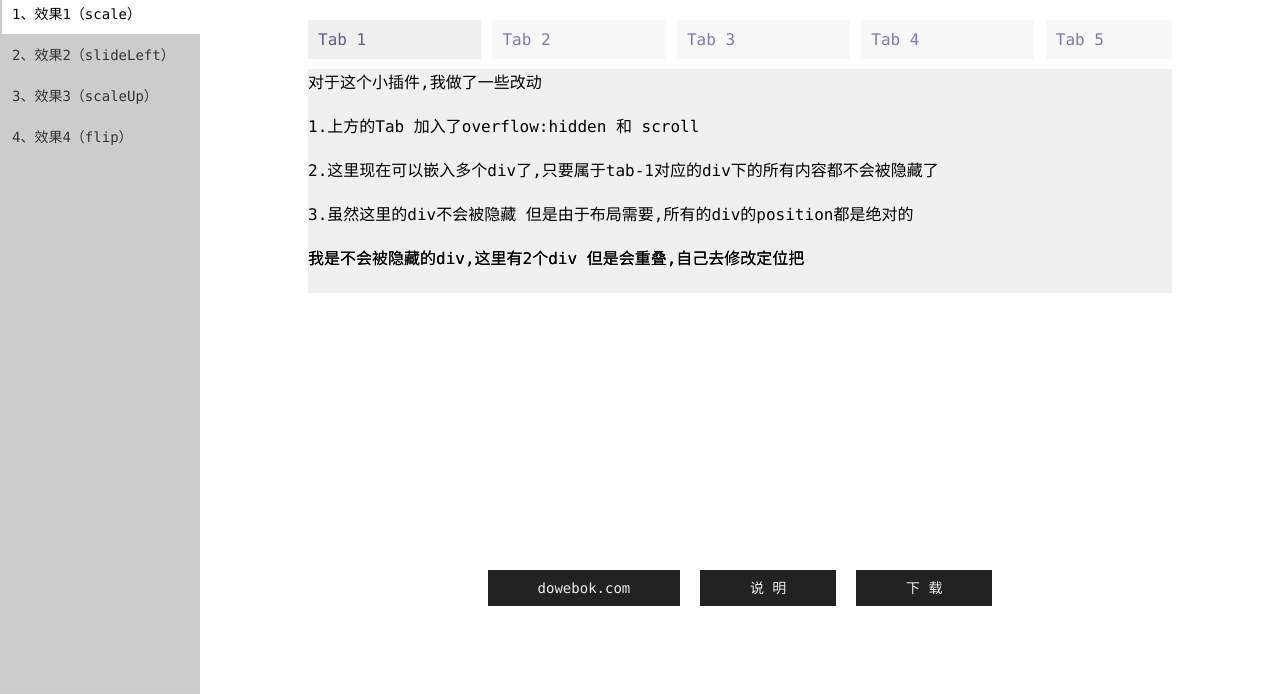
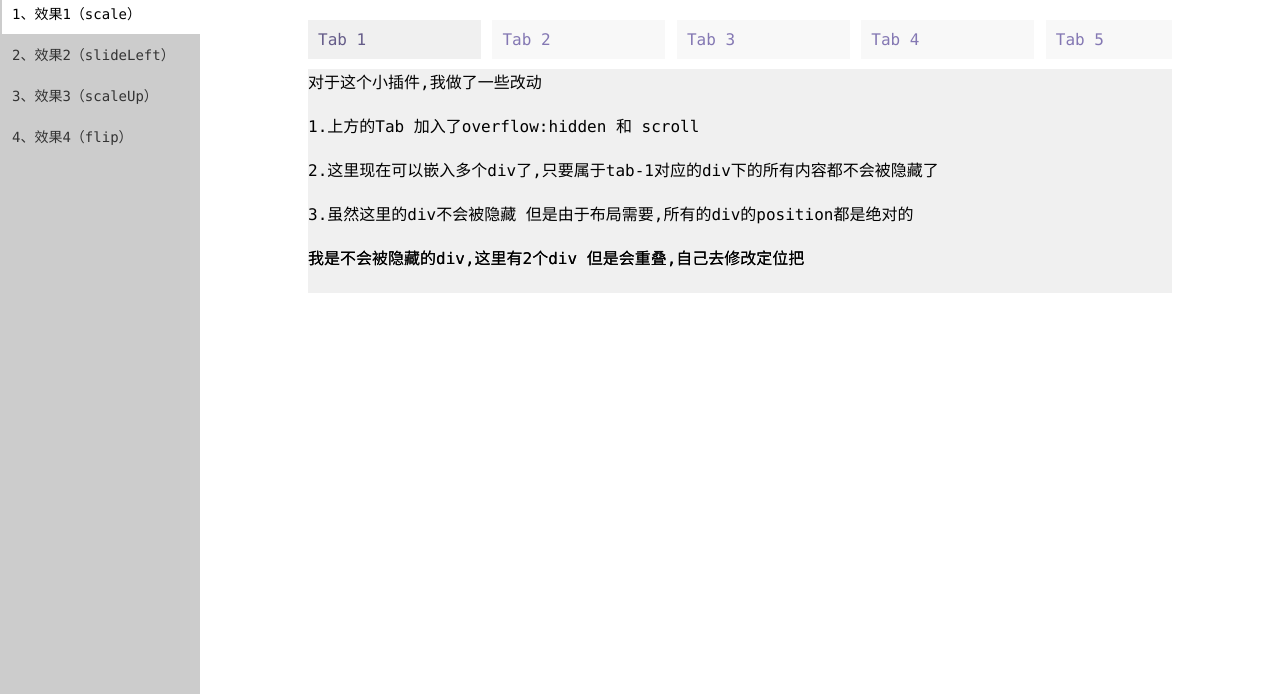
Before and after one commit to ReusLi/funnyPlugin-Css, a plain HTML site: page tabulous/index.html in a window 1280 px wide. Shown: the part 106-800 px from the top of the page. Drawn offline with Linux system fonts and the light colour scheme.

Commit message:
修改html代码

```diff
--- a/tabulous/index.html
+++ b/tabulous/index.html
@@ -61,13 +61,6 @@ $(function(){
 				</div>
 			</div>
 		</div>
-		<!-- Demo end -->
-
-		<p class="vad">
-			<a href="http://www.dowebok.com/" target="_blank">dowebok.com</a>
-			<a href="http://www.dowebok.com/96.html" target="_blank">说 明</a>
-			<a href="http://www.dowebok.com/96.html" target="_blank">下 载</a>
-		</p>
 	</div>
 </div>
 
```
Also changed, not shown: tabulous/index2.html (+0 -6 lines), tabulous/index3.html (+0 -6 lines), tabulous/index4.html (+0 -6 lines).
